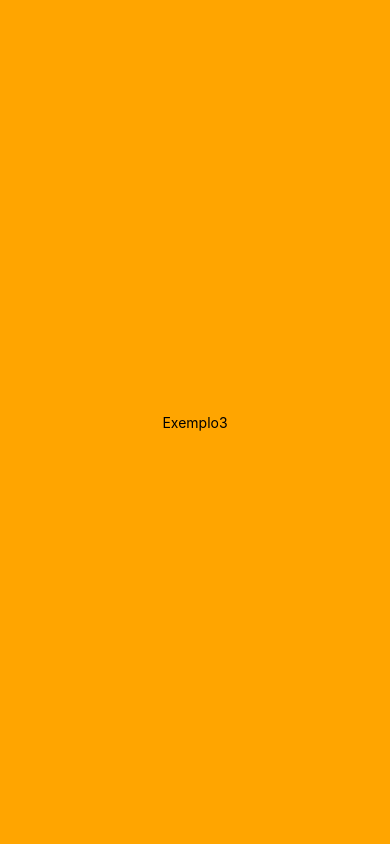
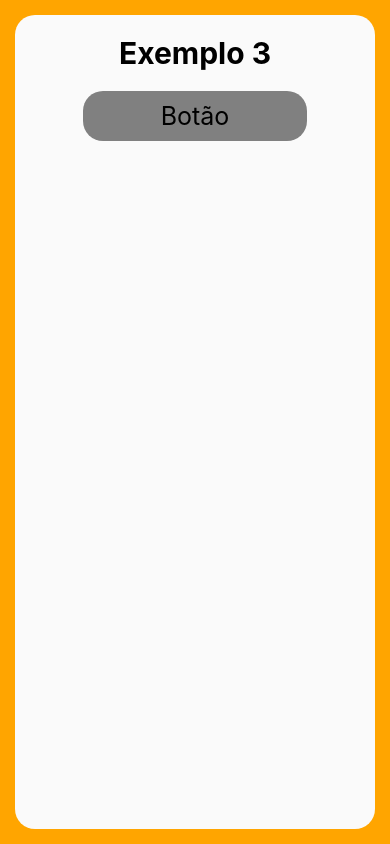
Before and after one commit to motaxyz/aula_expo, a React Native app: screen / in a window 390 px wide. Built offline with nearby package versions, Linux system fonts and the light colour scheme.

Commit message:
Aula do Exemplo 3
Estilizando a página e adicionando elemento como TouchableOpacity e Alert

```diff
--- a/src/ex3/index.js
+++ b/src/ex3/index.js
@@ -1,9 +1,19 @@
-import { View, Text, Pressable } from "react-native-web";
+import { View, Text, TouchableOpacity } from "react-native";
 
-export default function Exemplo3 () {
-    return(
-        <View>
-            <Text>Exemplo3</Text>
+import styles from './styles'
+
+export default function Exemplo3() {
+
+    function mensagem () {
+        alert('Aula de React-Native');
+       }
+
+    return (
+        <View style={styles.container}>
+            <Text style={styles.titulo}>Exemplo 3</Text>
+            <TouchableOpacity style={styles.botao} onPress={() => mensagem()}>
+                <Text style={styles.txtBotao}>Botão</Text>
+            </TouchableOpacity>
         </View>
     )
 }
--- a/src/ex3/styles.js
+++ b/src/ex3/styles.js
@@ -0,0 +1,30 @@
+import { StyleSheet } from "react-native-web";
+
+const styles = StyleSheet.create({
+    container: {
+        flex: 1,
+        backgroundColor: '#fafafa',
+        width: '100%',
+        borderRadius: 20,
+        alignItems: 'center',
+        padding: 20,
+    },
+    titulo: {
+        fontSize: 30,
+        fontWeight: 'bold',
+    },
+    botao: {
+        width: '70%',
+        padding: 10,
+        margin: 20,
+        backgroundColor: 'grey',
+        justifyContent: 'center',
+        alignItems: 'center',
+        borderRadius: 20,
+    },
+    txtBotao: {
+        fontSize: 25,
+    },
+});
+
+export default styles;
```
Also changed, not shown: App.js (line endings or trailing spaces).
